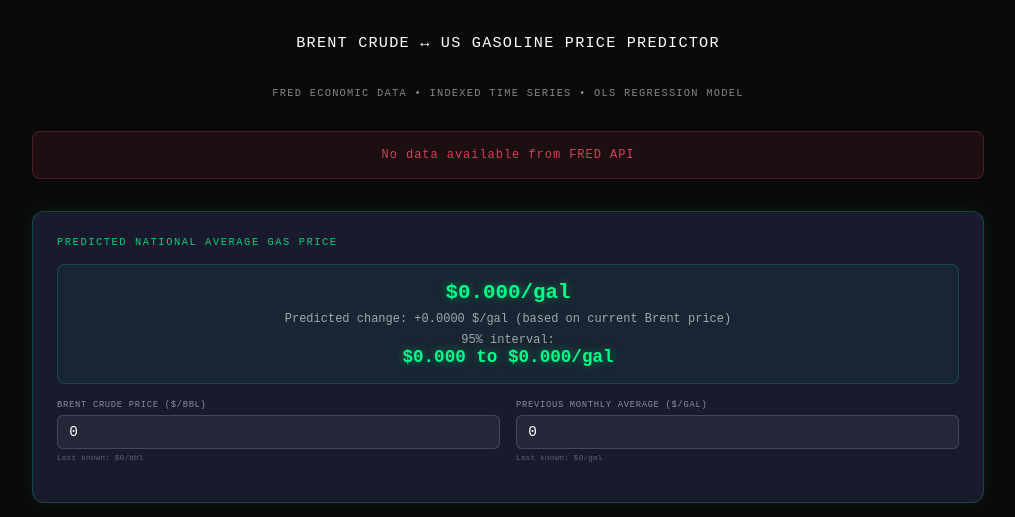
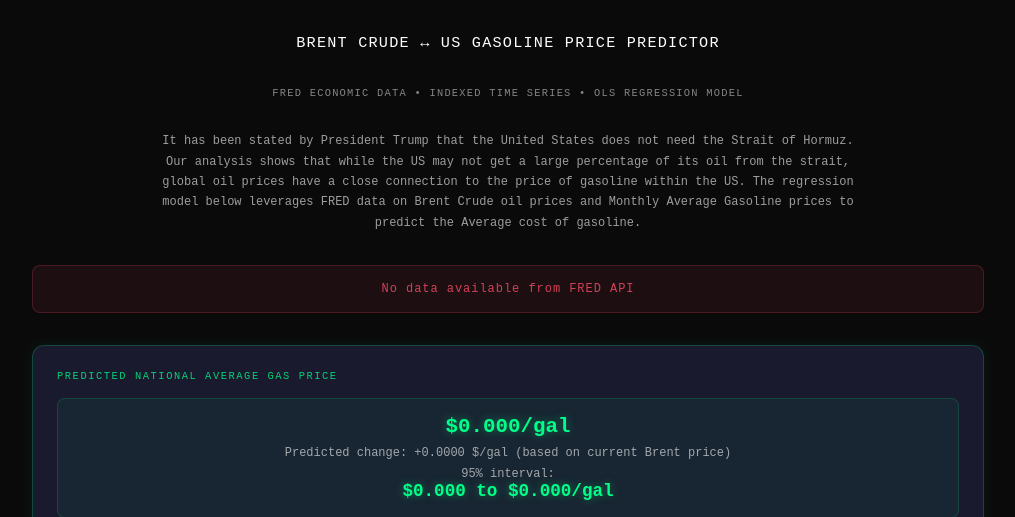
Before and after one commit to eantze/iranwarticker, a Flask app: page /gas-predictor in a window 1280 px wide. Shown: the part 53-570 px from the top of the page, without its empty margins (132-1147 px from the left). Run offline with Flask 3, Linux system fonts and the light colour scheme; data that the repository does not hold is empty; some libraries are stand-ins or nearby versions.

Commit message:
Add introductory paragraph to gas price predictor page
Co-Authored-By: Claude Opus 4.6 <noreply@anthropic.com>

```diff
--- a/templates/gas_predictor.html
+++ b/templates/gas_predictor.html
@@ -35,6 +35,16 @@
         font-size: 0.65rem;
         letter-spacing: 0.12em;
         text-transform: uppercase;
+    }
+
+    .page-description {
+        color: rgba(255, 255, 255, 0.6);
+        font-family: 'Courier New', monospace;
+        font-size: 0.75rem;
+        line-height: 1.7;
+        text-align: center;
+        max-width: 700px;
+        margin: 0 auto;
     }
 
     /* Chart */
@@ -474,6 +484,10 @@
     <div class="page-subtitle">
         FRED Economic Data &bull; Indexed Time Series &bull; OLS Regression Model
     </div>
+
+    <p class="page-description">
+        It has been stated by President Trump that the United States does not need the Strait of Hormuz.  Our analysis shows that while the US may not get a large percentage of its oil from the strait, global oil prices have a close connection to the price of gasoline within the US.  The regression model below leverages FRED data on Brent Crude oil prices and Monthly Average Gasoline prices to predict the Average cost of gasoline.
+    </p>
 
     {% if data.error %}
     <div class="error-banner">{{ data.error }}</div>
```
